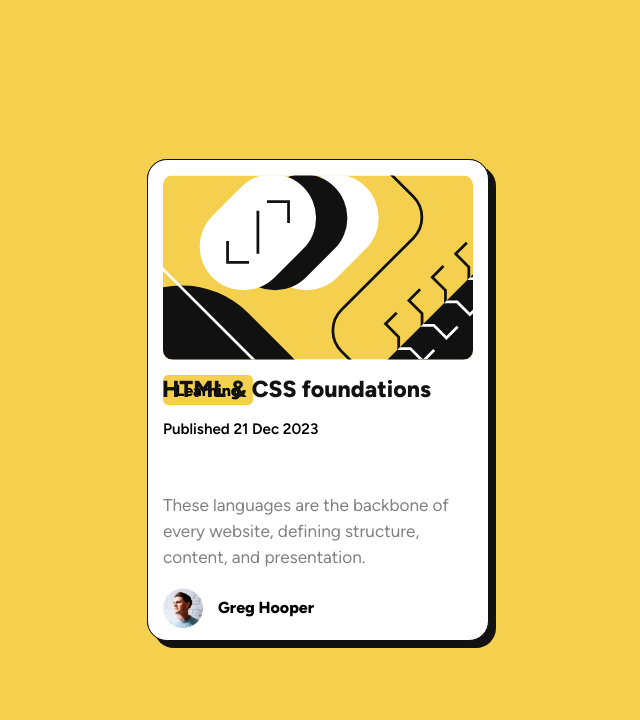
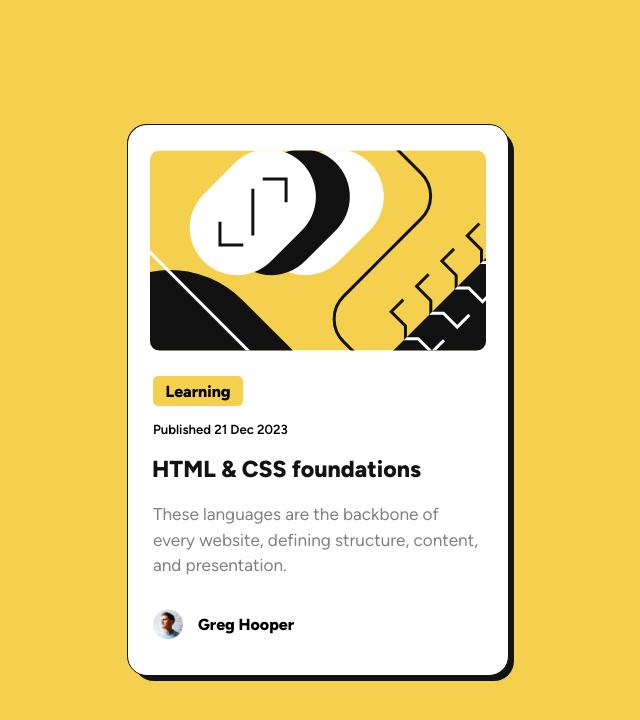
Before and after one commit to islamwael86/blog-preview-card-main, a plain HTML site: page index.html in a window 1280 px wide. Shown: the whole page, without its empty margins (322-962 px from the left). Drawn offline with Linux system fonts and the light colour scheme.

Commit message:
Add files via upload

```diff
--- a/index.css
+++ b/index.css
@@ -31,39 +31,42 @@ main {
 }
 
 section {
-    height: 480px;
-    width: 340px;
+    height: 550px;
+    width: 380px;
     background-color: hsl(0, 0%, 100%);
     border: 1px solid hsl(0, 0%, 7%);
     display: flex;
     flex-direction: column;
     align-items:center;
     border-radius: 20px;
-    position: absolute;
+    position:absolute;
     z-index: 2;
 }
 
 .back {
-    height: 480px;
-    width: 340px;
+    height: 550px;
+    width: 380px;
     background-color: hsl(0, 0%, 7%);
-    border: 1px solid hsl(0, 0%, 7%);
     display: flex;
     flex-direction: column;
     align-items:center;
     border-radius: 20px;
     box-shadow: 7px 7px 0 0 hsl(0, 0%, 7%);
+    position: relative;
+    bottom: 39px;
+    right: 10px;
     z-index: 0;
 }
 
 .main-img {
-    width: 310px;
-    margin-top: 15px;
+    margin-top: 25px;
+    margin-right: 25px;
+    margin-left: 25px;
     border-radius: 10px;
 }
 
 article {
-    margin: 15px;
+    margin: 25px;
 }
 
 .learning {
@@ -79,8 +82,8 @@ article {
 }
 
 .tiny-img {
-    width: 40px;
-    height: 40px;
+    width: 30px;
+    height: 30px;
     margin-right: 15px;
 }
 
@@ -88,30 +91,36 @@ article {
     display: flex;
     align-items: center;
     font-family: customFont2;
+    margin-top: 30px;
 }
 
 p {
     color: hsl(0, 0%, 50%);
     font-size: calc(16px + 0.090625vw);
     line-height: 1.5;
-    margin-top: 55px;
+    margin-top: 65px;
 }
 
 .publish {
     margin-bottom: 15px;
-    font-size: calc(14px + 0.090625vw);
+    font-size: calc(12px + 0.090625vw);
     font-family: customFont3;
 }
 
 .foundation {
-    margin-bottom: 15px;
+    width: 270px;
     margin-left: 15px;
     font-size: calc(22px + 0.090625vw);
     font-family: customFont2;
     color: hsl(0, 0%, 7%);
-    position: absolute;
-    top: 375px;
+    position: relative;
+    top: 320px;
     z-index: 5;
+}
+
+.ver {
+    height: 530px;
+    width: 362px;
 }
 
 .ver:hover .foundation {
```
Also changed, not shown: index.html (+0 -23 lines), 1 other file.
